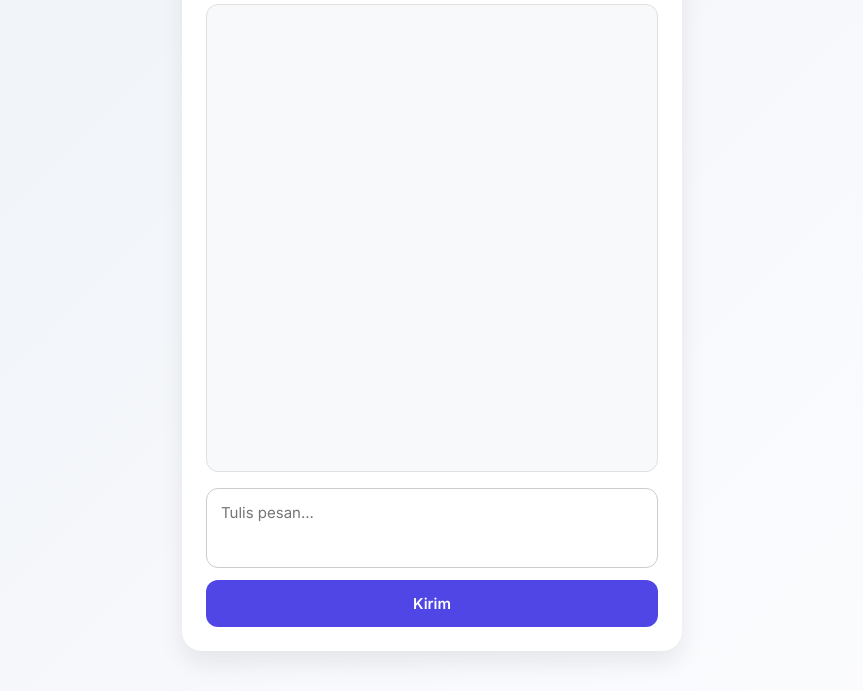
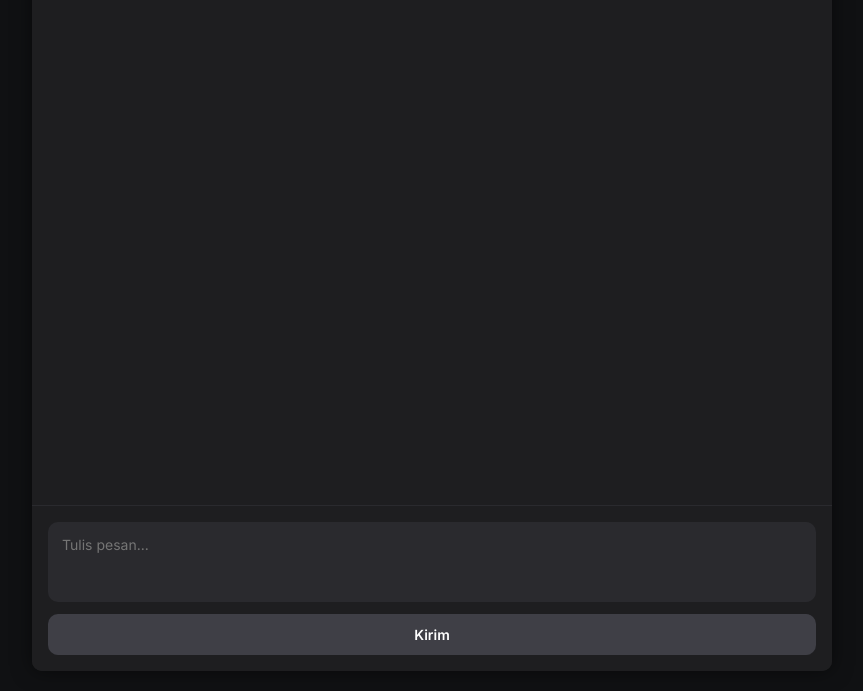
Before and after one commit to Andrabot/crostiaai, a website: page public/index.html in a window 1280 px wide. Shown: the part 109-800 px from the top of the page, without its empty margins (208-1071 px from the left). Drawn offline with Linux system fonts and the light colour scheme.

Commit message:
Update index.html

```diff
--- a/public/index.html
+++ b/public/index.html
@@ -8,97 +8,140 @@
   <style>
     * {
       box-sizing: border-box;
+      font-family: 'Inter', sans-serif;
       margin: 0;
       padding: 0;
-      font-family: 'Inter', sans-serif;
     }
 
     body {
-      background: linear-gradient(135deg, #eef2f7, #fdfdff);
+      background-color: #101113;
+      color: #e5e7eb;
+      height: 100vh;
       display: flex;
       justify-content: center;
       align-items: center;
-      height: 100vh;
-      padding: 20px;
     }
 
     .chat-container {
-      background-color: #ffffff;
+      background-color: #1e1e20;
       width: 100%;
-      max-width: 500px;
-      height: 90vh;
-      border-radius: 20px;
-      box-shadow: 0 12px 24px rgba(0, 0, 0, 0.08);
+      max-width: 800px;
+      height: 95vh;
       display: flex;
       flex-direction: column;
-      padding: 24px;
+      border-radius: 10px;
+      overflow: hidden;
+      box-shadow: 0 0 20px rgba(0, 0, 0, 0.5);
     }
 
     h1 {
+      background-color: #1e1e20;
+      padding: 20px;
+      font-size: 20px;
+      font-weight: 600;
+      color: #ffffff;
+      border-bottom: 1px solid #2a2a2e;
       text-align: center;
-      color: #333;
-      font-size: 24px;
-      margin-bottom: 20px;
-      font-weight: 600;
     }
 
     #chat-box {
       flex: 1;
+      padding: 24px;
       overflow-y: auto;
-      background: #f8f9fb;
-      border: 1px solid #e0e0e0;
-      border-radius: 12px;
+      background-color: #1e1e20;
+      display: flex;
+      flex-direction: column;
+      gap: 16px;
+    }
+
+    .message {
+      max-width: 70%;
+      padding: 14px 18px;
+      border-radius: 18px;
+      font-size: 14px;
+      line-height: 1.5;
+      word-wrap: break-word;
+      white-space: pre-wrap;
+    }
+
+    .ai-message {
+      background-color: #2a2b33;
+      color: #d1d5db;
+      align-self: flex-start;
+      border-bottom-left-radius: 4px;
+    }
+
+    .user-message {
+      background-color: #4f46e5;
+      color: #ffffff;
+      align-self: flex-end;
+      border-bottom-right-radius: 4px;
+    }
+
+    .input-area {
       padding: 16px;
-      margin-bottom: 16px;
-      scroll-behavior: smooth;
+      border-top: 1px solid #2a2a2e;
+      background-color: #1e1e20;
+      display: flex;
+      flex-direction: column;
     }
 
     #user-input {
+      background-color: #2a2a2e;
+      color: #ffffff;
+      border: none;
+      padding: 14px;
+      border-radius: 10px;
+      font-size: 14px;
       resize: none;
-      padding: 14px;
-      font-size: 15px;
-      border-radius: 12px;
-      border: 1px solid #ccc;
-      width: 100%;
       height: 80px;
       margin-bottom: 12px;
-      transition: border 0.2s ease-in-out;
     }
 
     #user-input:focus {
       outline: none;
-      border-color: #4f46e5;
+      background-color: #333338;
     }
 
     button {
-      padding: 14px;
-      width: 100%;
+      background-color: #3f3f46;
+      color: white;
+      padding: 12px;
       border: none;
-      border-radius: 12px;
-      background-color: #4f46e5;
-      color: white;
+      border-radius: 10px;
+      font-size: 14px;
       font-weight: 600;
-      font-size: 15px;
       cursor: pointer;
-      transition: background-color 0.3s ease;
+      transition: background-color 0.2s ease;
     }
 
     button:hover {
-      background-color: #4338ca;
+      background-color: #52525b;
     }
 
-    /* Tambahan scrollbar halus */
+    /* Scrollbar styling */
     #chat-box::-webkit-scrollbar {
-      width: 6px;
+      width: 8px;
     }
 
     #chat-box::-webkit-scrollbar-thumb {
-      background: #ccc;
-      border-radius: 10px;
+      background-color: #3a3a3a;
+      border-radius: 8px;
     }
 
     #chat-box::-webkit-scrollbar-track {
-      background: transparent;
+      background-color: transparent;
+    }
+
+    @media (max-width: 600px) {
+      .chat-container {
+        height: 100vh;
+        border-radius: 0;
+      }
+
+      h1 {
+        font-size: 18px;
+      }
     }
   </style>
 </head>
@@ -106,8 +149,10 @@
   <div class="chat-container">
     <h1>AI Chat</h1>
     <div id="chat-box"></div>
-    <textarea id="user-input" placeholder="Tulis pesan..."></textarea>
-    <button onclick="sendMessage()">Kirim</button>
+    <div class="input-area">
+      <textarea id="user-input" placeholder="Tulis pesan..."></textarea>
+      <button onclick="sendMessage()">Kirim</button>
+    </div>
   </div>
   <script src="script.js"></script>
 </body>
```
